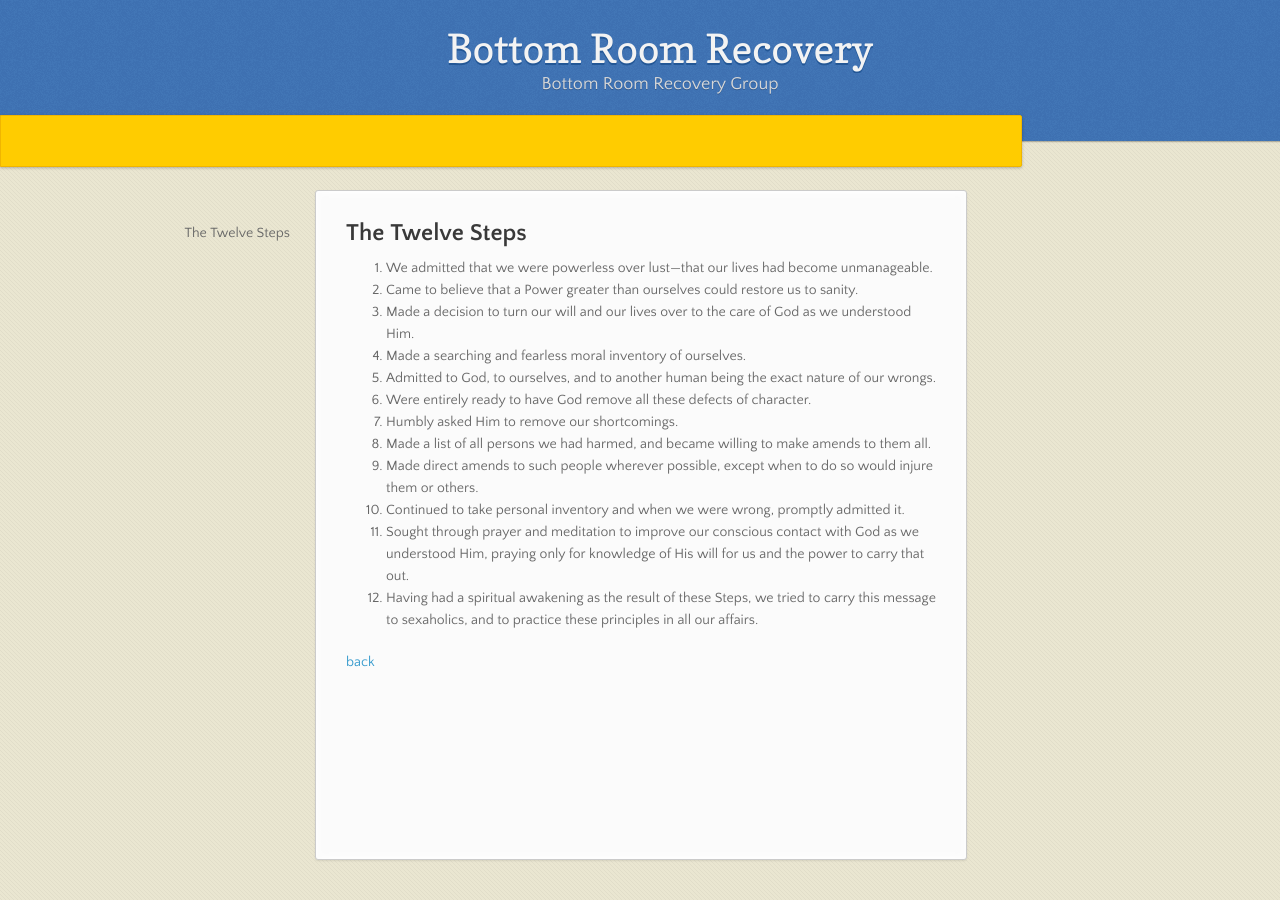
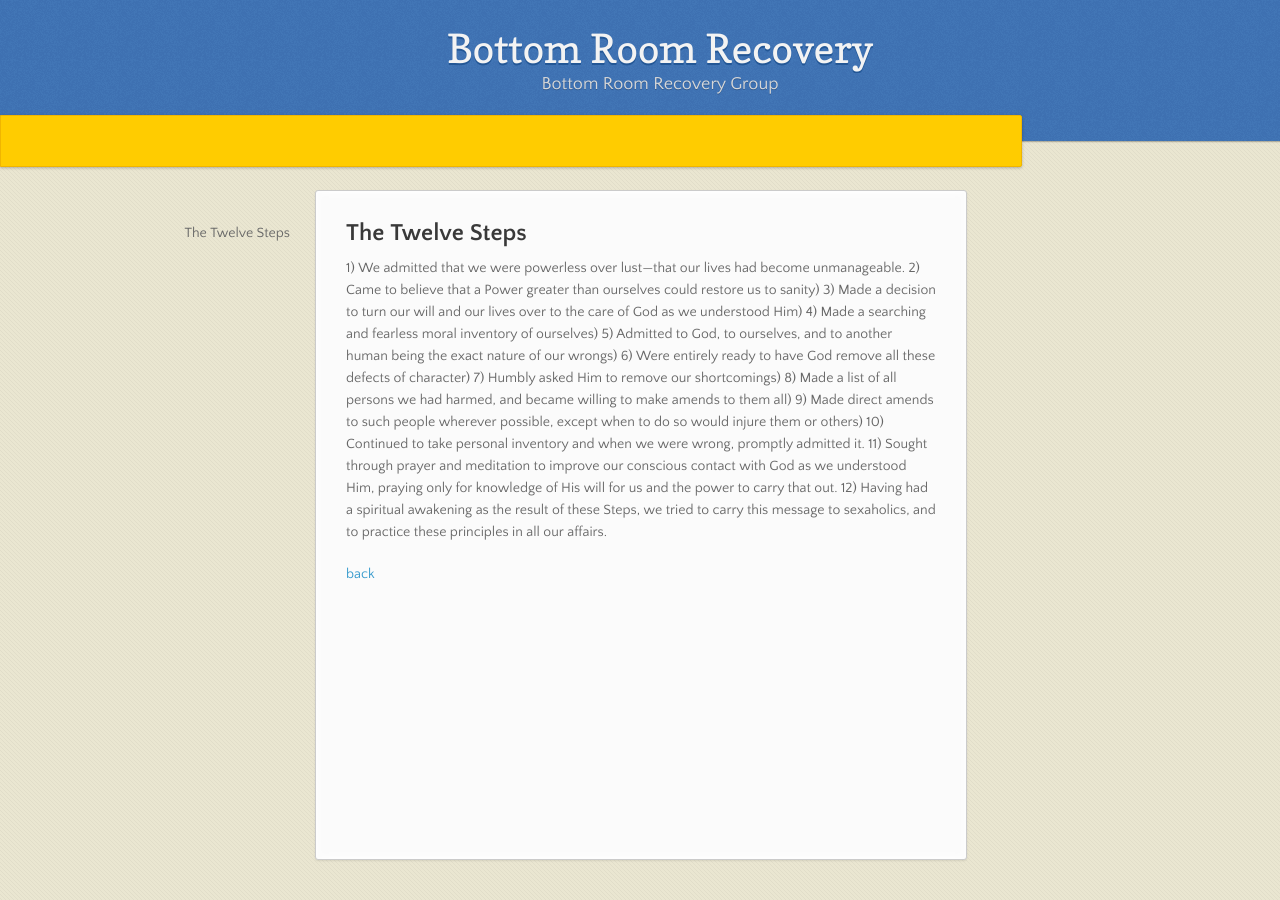
Before and after one commit to jlucas5190/jlucas5190.github.io, a Jekyll site: the page built from tweleve-steps-page.md, in a window 1280 px wide. Built offline with Jekyll 4.4.1, drawn with Linux system fonts in a browser that asks for light colours; nearby versions of some CDN libraries; our own code applies the rules of GitHub Pages for plain Markdown files.

Commit message:
updates to page contents

```diff
--- a/tweleve-steps-page.md
+++ b/tweleve-steps-page.md
@@ -4,18 +4,18 @@ layout: default
 
 ## The Twelve Steps
 
-1. We admitted that we were powerless over lust—that our lives had become unmanageable.
-2. Came to believe that a Power greater than ourselves could restore us to sanity.
-3. Made a decision to turn our will and our lives over to the care of God as we understood Him.
-4. Made a searching and fearless moral inventory of ourselves.
-5. Admitted to God, to ourselves, and to another human being the exact nature of our wrongs.
-6. Were entirely ready to have God remove all these defects of character.
-7. Humbly asked Him to remove our shortcomings.
-8. Made a list of all persons we had harmed, and became willing to make amends to them all.
-9. Made direct amends to such people wherever possible, except when to do so would injure them or others.
-10. Continued to take personal inventory and when we were wrong, promptly admitted it.
-11. Sought through prayer and meditation to improve our conscious contact with God as we understood Him, praying only for knowledge of His will for us and the power to carry that out.
-12. Having had a spiritual awakening as the result of these Steps, we tried to carry this message to sexaholics, and to practice these principles in all our affairs.
+1) We admitted that we were powerless over lust—that our lives had become unmanageable.
+2) Came to believe that a Power greater than ourselves could restore us to sanity)
+3) Made a decision to turn our will and our lives over to the care of God as we understood Him)
+4) Made a searching and fearless moral inventory of ourselves)
+5) Admitted to God, to ourselves, and to another human being the exact nature of our wrongs)
+6) Were entirely ready to have God remove all these defects of character)
+7) Humbly asked Him to remove our shortcomings)
+8) Made a list of all persons we had harmed, and became willing to make amends to them all)
+9) Made direct amends to such people wherever possible, except when to do so would injure them or others)
+10) Continued to take personal inventory and when we were wrong, promptly admitted it.
+11) Sought through prayer and meditation to improve our conscious contact with God as we understood Him, praying only for knowledge of His will for us and the power to carry that out.
+12) Having had a spiritual awakening as the result of these Steps, we tried to carry this message to sexaholics, and to practice these principles in all our affairs.
 
 
 [back](./)
```
